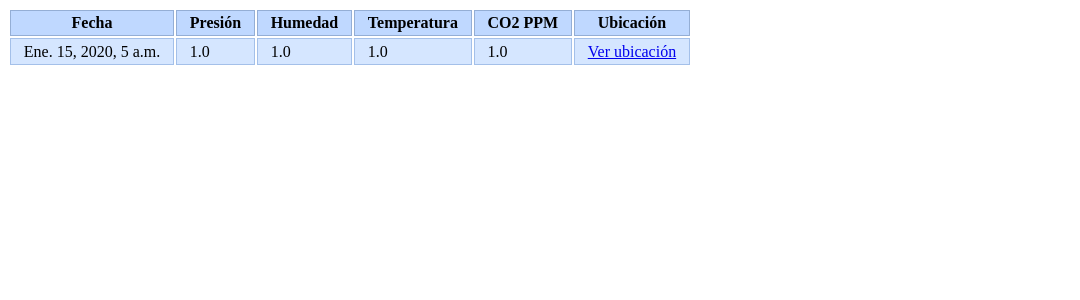
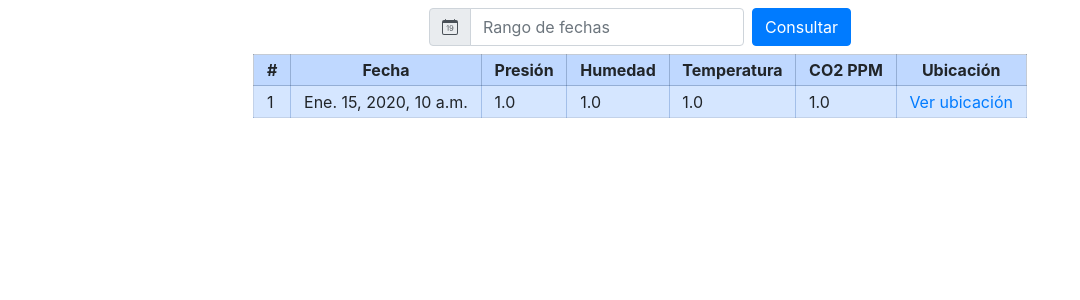
Before and after one commit to blackatze93/prototipo_estacion, a Django app: page /mediciones/ in a window 1280 px wide. Shown: the top 300 px of the page, without its empty margins (0-1080 px from the left). Run offline with Django 3.2, Linux system fonts and the light colour scheme; tables that the repository leaves empty hold one stand-in row (values such as "Sample post"); some libraries are stand-ins or nearby versions.

Commit message:
Agregando filtrado de fechas

```diff
--- a/mediciones/views.py
+++ b/mediciones/views.py
@@ -1,10 +1,21 @@
 from django.shortcuts import render
+from django.http import HttpResponse
 from mediciones.models import Medida
+from datetime import datetime
 
 
 def index(request):
-    medidas = Medida.objects.all()
+    if request.method == 'POST':
+        dates = request.POST['dates'].split()
+        min_date_str = dates[0].split('/')
+        max_date_str = dates[2].split('/')
 
-    return render(request, 'mediciones/index.html', {'medidas': medidas})
+        min_date = datetime(int(min_date_str[2]), int(min_date_str[1]), int(min_date_str[0]))
+        max_date = datetime(int(max_date_str[2]), int(max_date_str[1]), int(max_date_str[0]), 23, 59, 59, 999999)
 
-# Create your views here.
+        medidas_filtered = Medida.objects.filter(fecha__gte=min_date, fecha__lte=max_date)
+
+        return render(request, 'mediciones/index.html', {'medidas': medidas_filtered, 'dates': request.POST['dates']})
+    else:
+        medidas = Medida.objects.all()
+        return render(request, 'mediciones/index.html', {'medidas': medidas})
--- a/prototipo_estacion/settings.py
+++ b/prototipo_estacion/settings.py
@@ -25,7 +25,7 @@ SECRET_KEY = '&oo^y_&wq2vq&x_^0l*kw5(51i#wc8!b*n^b3#d6vlaq493@8='
 # SECURITY WARNING: don't run with debug turned on in production!
 DEBUG = True
 
-ALLOWED_HOSTS = []
+ALLOWED_HOSTS = ['*']
 
 
 # Application definition
@@ -112,7 +112,7 @@ AUTH_PASSWORD_VALIDATORS = [
 
 LANGUAGE_CODE = 'es'
 
-TIME_ZONE = 'America/Bogota'
+TIME_ZONE = 'UTC'
 
 USE_I18N = True
 
--- /dev/null
+++ b/templates/base.html
@@ -0,0 +1,28 @@
+<!DOCTYPE html>
+<html lang="es">
+<head>
+    <meta charset="UTF-8">
+    <meta name="viewport" content="width=device-width, initial-scale=1, shrink-to-fit=no">
+
+    <!-- Bootstrap CSS -->
+    <link rel="stylesheet" href="https://cdn.jsdelivr.net/npm/bootstrap@4.5.3/dist/css/bootstrap.min.css" integrity="sha384-TX8t27EcRE3e/ihU7zmQxVncDAy5uIKz4rEkgIXeMed4M0jlfIDPvg6uqKI2xXr2" crossorigin="anonymous">
+
+    {# Block for adding more head stylesheets #}
+    {% block head_stylesheets %}{% endblock %}
+
+    {# Block for adding more head javascript #}
+    {% block head_javascript %}{% endblock %}
+
+    <title>{% block page_title %}{% endblock %} - Prototipo Estación</title>
+</head>
+<body>
+    {% block content %}{% endblock %}
+
+    <!-- Option 1: jQuery and Bootstrap Bundle (includes Popper) -->
+    <script src="https://code.jquery.com/jquery-3.5.1.slim.min.js" integrity="sha384-DfXdz2htPH0lsSSs5nCTpuj/zy4C+OGpamoFVy38MVBnE+IbbVYUew+OrCXaRkfj" crossorigin="anonymous"></script>
+    <script src="https://cdn.jsdelivr.net/npm/bootstrap@4.5.3/dist/js/bootstrap.bundle.min.js" integrity="sha384-ho+j7jyWK8fNQe+A12Hb8AhRq26LrZ/JpcUGGOn+Y7RsweNrtN/tE3MoK7ZeZDyx" crossorigin="anonymous"></script>
+
+    {# Block for adding more javascript #}
+    {% block body_javascript %}{% endblock %}
+</body>
+</html>
--- a/templates/mediciones/index.html
+++ b/templates/mediciones/index.html
@@ -1,4 +1,14 @@
+{% extends 'base.html' %}
+
+{% block head_stylesheets %}
+    <link rel="stylesheet" type="text/css" href="https://cdn.jsdelivr.net/npm/daterangepicker/daterangepicker.css"/>
+
     <style type="text/css">
+        .egt {
+            text-align: center;
+            margin: auto;
+        }
+
         .egt th {
             padding: .2em .8em;
             border: 1px solid rgba(20, 50, 90, .25);
@@ -14,10 +24,41 @@
         }
 
     </style>
+{% endblock %}
+
+{% block page_title %}Mediciones{% endblock %}
+
+{% block content %}
+
+
+    <form class="form-inline justify-content-center" method="post">
+        {% csrf_token %}
+        <label class="sr-only" for="dates">Rango de fechas</label>
+        <div class="input-group my-2 mr-sm-2">
+            <div class="input-group-prepend">
+                <div class="input-group-text">
+                    <svg width="1em" height="1em" viewBox="0 0 16 16" class="bi bi-calendar-date" fill="currentColor"
+                         xmlns="http://www.w3.org/2000/svg">
+                        <path fill-rule="evenodd"
+                              d="M3.5 0a.5.5 0 0 1 .5.5V1h8V.5a.5.5 0 0 1 1 0V1h1a2 2 0 0 1 2 2v11a2 2 0 0 1-2 2H2a2 2 0 0 1-2-2V3a2 2 0 0 1 2-2h1V.5a.5.5 0 0 1 .5-.5zM1 4v10a1 1 0 0 0 1 1h12a1 1 0 0 0 1-1V4H1z"/>
+                        <path d="M6.445 11.688V6.354h-.633A12.6 12.6 0 0 0 4.5 7.16v.695c.375-.257.969-.62 1.258-.777h.012v4.61h.675zm1.188-1.305c.047.64.594 1.406 1.703 1.406 1.258 0 2-1.066 2-2.871 0-1.934-.781-2.668-1.953-2.668-.926 0-1.797.672-1.797 1.809 0 1.16.824 1.77 1.676 1.77.746 0 1.23-.376 1.383-.79h.027c-.004 1.316-.461 2.164-1.305 2.164-.664 0-1.008-.45-1.05-.82h-.684zm2.953-2.317c0 .696-.559 1.18-1.184 1.18-.601 0-1.144-.383-1.144-1.2 0-.823.582-1.21 1.168-1.21.633 0 1.16.398 1.16 1.23z"/>
+                    </svg>
+                </div>
+            </div>
+            {% if dates %}
+                <input type="text" class="form-control" id="dates" name="dates" placeholder="Rango de fechas" autocomplete="off" value="{{ dates }}">
+            {% else %}
+                <input type="text" class="form-control" id="dates" name="dates" placeholder="Rango de fechas" autocomplete="off">
+            {% endif %}
+        </div>
+
+        <button type="submit" class="btn btn-primary my-2">Consultar</button>
+    </form>
 
     {% if medidas %}
         <table class="egt">
             <tr>
+                <th>#</th>
                 <th>Fecha</th>
                 <th>Presión</th>
                 <th>Humedad</th>
@@ -28,15 +69,75 @@
 
             {% for medida in medidas %}
                 <tr>
+                    <td>{{ forloop.counter }}</td>
                     <td>{{ medida.fecha }}</td>
                     <td>{{ medida.presion }}</td>
                     <td>{{ medida.humedad }}</td>
                     <td>{{ medida.temperatura }}</td>
                     <td>{{ medida.co2_ppm }}</td>
-            <td><a href="https://www.openstreetmap.org/?mlat={{ medida.latitud|stringformat:"f" }}&mlon={{ medida.longitud|stringformat:"f" }}&zoom=15" target="_blank">Ver ubicación</a></td>
+                    <td>
+                        <a href="https://www.openstreetmap.org/?mlat={{ medida.latitud|stringformat:"f" }}&mlon={{ medida.longitud|stringformat:"f" }}&zoom=15"
+                           target="_blank">Ver ubicación</a></td>
                 </tr>
             {% endfor %}
         </table>
     {% else %}
-    <p>No hay datos disponibles.</p>
+        <p class="text-center">No hay datos disponibles.</p>
     {% endif %}
+
+{% endblock %}
+
+{% block body_javascript %}
+    <script src="https://cdn.jsdelivr.net/npm/moment@2.29.1/moment.min.js"></script>
+    <script src="https://cdn.jsdelivr.net/npm/daterangepicker@3.1.0/daterangepicker.min.js"></script>
+
+    <script>
+        $('#dates').daterangepicker({
+            "locale": {
+                "format": "DD/MM/YYYY",
+                "separator": " - ",
+                "applyLabel": "Aplicar",
+                "cancelLabel": "Cancelar",
+                "fromLabel": "From",
+                "toLabel": "To",
+                "customRangeLabel": "Personalizado",
+                "weekLabel": "W",
+                "daysOfWeek": [
+                    "Do",
+                    "Lu",
+                    "Ma",
+                    "Mi",
+                    "Ju",
+                    "Vi",
+                    "Sá"
+                ],
+                "monthNames": [
+                    "Enero",
+                    "Febrero",
+                    "Marzo",
+                    "Abril",
+                    "Mayo",
+                    "Junio",
+                    "Julio",
+                    "Agosto",
+                    "Septiembre",
+                    "Octubre",
+                    "Noviembre",
+                    "Diciembre"
+                ],
+                "firstDay": 1
+            },
+            "showDropdowns": true,
+            "opens": "center",
+            "autoApply": true,
+            ranges: {
+                'Hoy': [moment(), moment()],
+                'Ayer': [moment().subtract(1, 'days'), moment().subtract(1, 'days')],
+                'Últimos 7 días': [moment().subtract(6, 'days'), moment()],
+                'Últimos 30 días': [moment().subtract(29, 'days'), moment()],
+                'Este mes': [moment().startOf('month'), moment().endOf('month')],
+                'Mes pasado': [moment().subtract(1, 'month').startOf('month'), moment().subtract(1, 'month').endOf('month')]
+            },
+        });
+    </script>
+{% endblock %}
```
Lines whose indentation alone changed are shown as unchanged.
